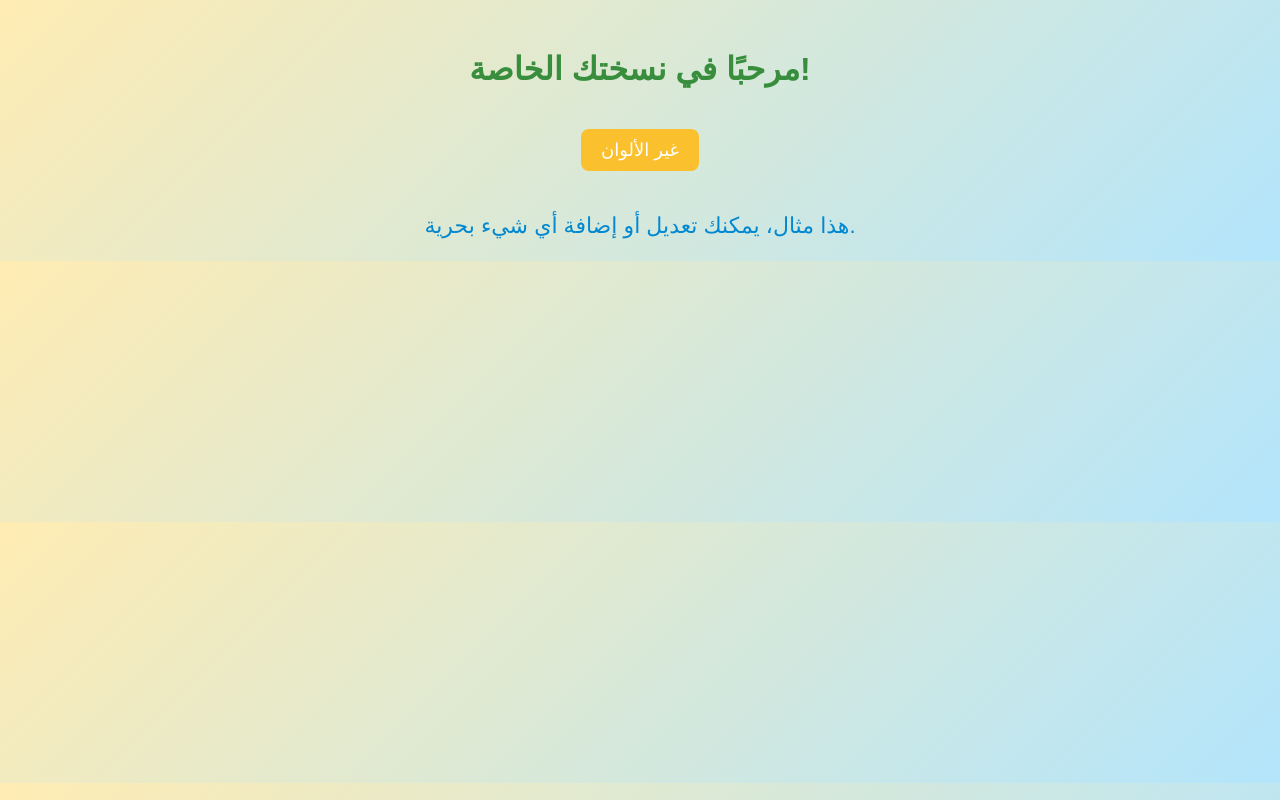
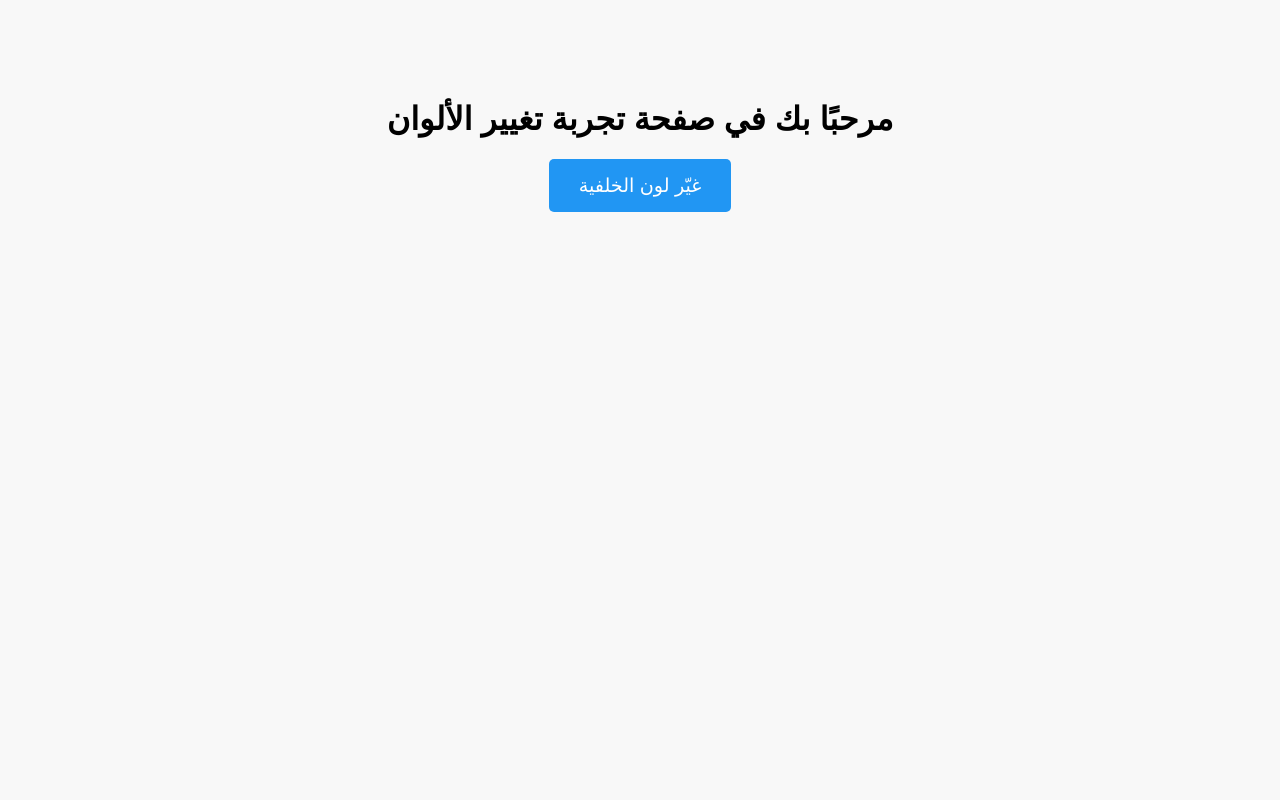
Before and after one commit to abdrizk88-tech/ZIKAA2006.github.io, a plain HTML site: page index.html in a window 1280 px wide. Drawn offline with Linux system fonts and the light colour scheme.

```diff
--- a/index.html
+++ b/index.html
@@ -2,13 +2,31 @@
 <html lang="ar">
 <head>
     <meta charset="UTF-8">
-    <title>نسخة fflevel - تعديل حر</title>
-    <link rel="stylesheet" href="style.css">
+    <title>تجربة تغيير الألوان</title>
+    <script src="script.js"></script>
+    <style>
+        body {
+            font-family: 'Cairo', Arial, sans-serif;
+            text-align: center;
+            margin-top: 100px;
+            background: #f8f8f8;
+        }
+        button {
+            font-size: 1.2em;
+            padding: 15px 30px;
+            border: none;
+            background: #2196f3;
+            color: #fff;
+            border-radius: 5px;
+            cursor: pointer;
+        }
+        button:hover {
+            background: #4caf50;
+        }
+    </style>
 </head>
 <body>
-    <h1>مرحبًا في نسختك الخاصة!</h1>
-    <button onclick="changeColors()">غير الألوان</button>
-    <p>هذا مثال، يمكنك تعديل أو إضافة أي شيء بحرية.</p>
-    <script src="script.js"></script>
+    <h1>مرحبًا بك في صفحة تجربة تغيير الألوان</h1>
+    <button onclick="changeColors()">غيّر لون الخلفية</button>
 </body>
 </html>
```
